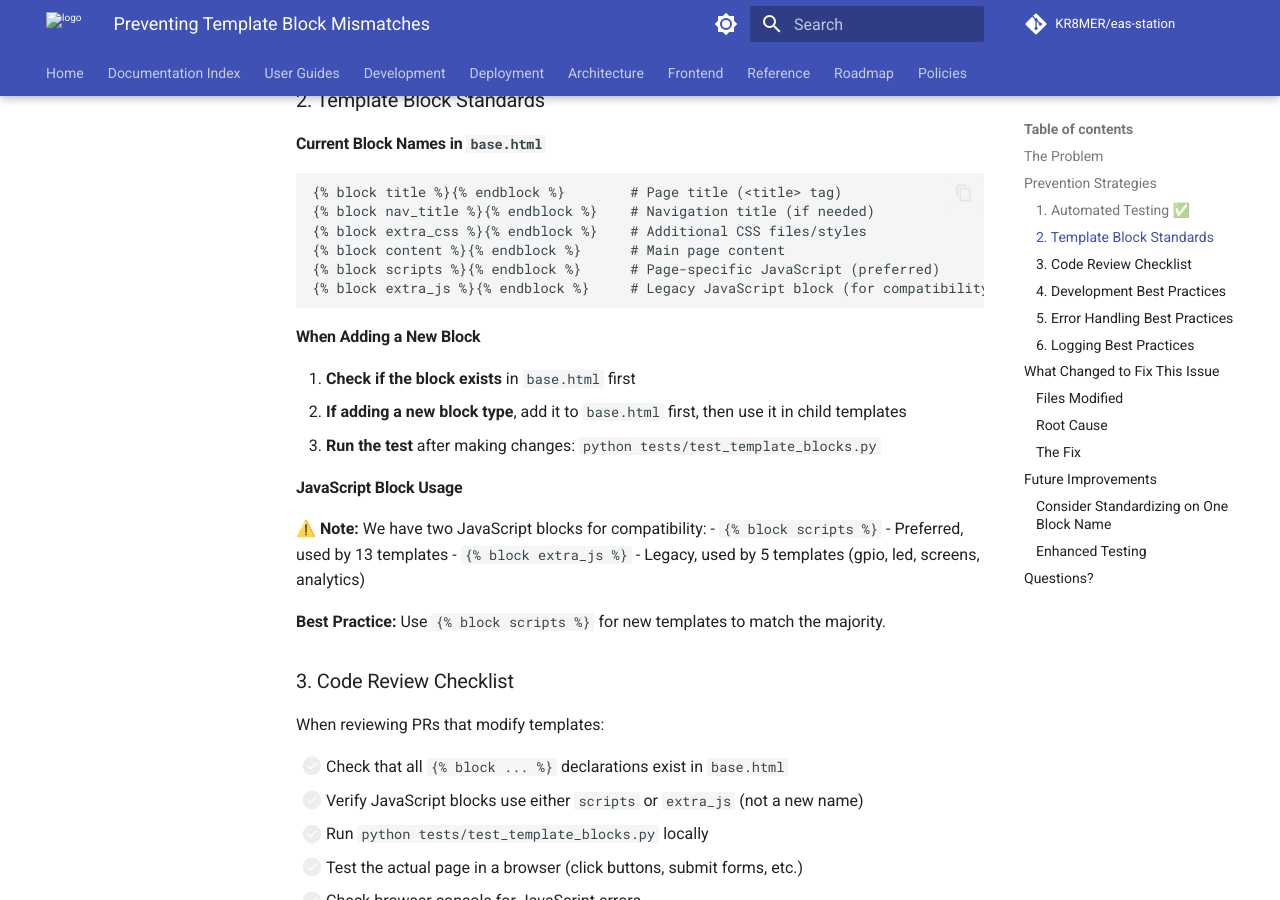
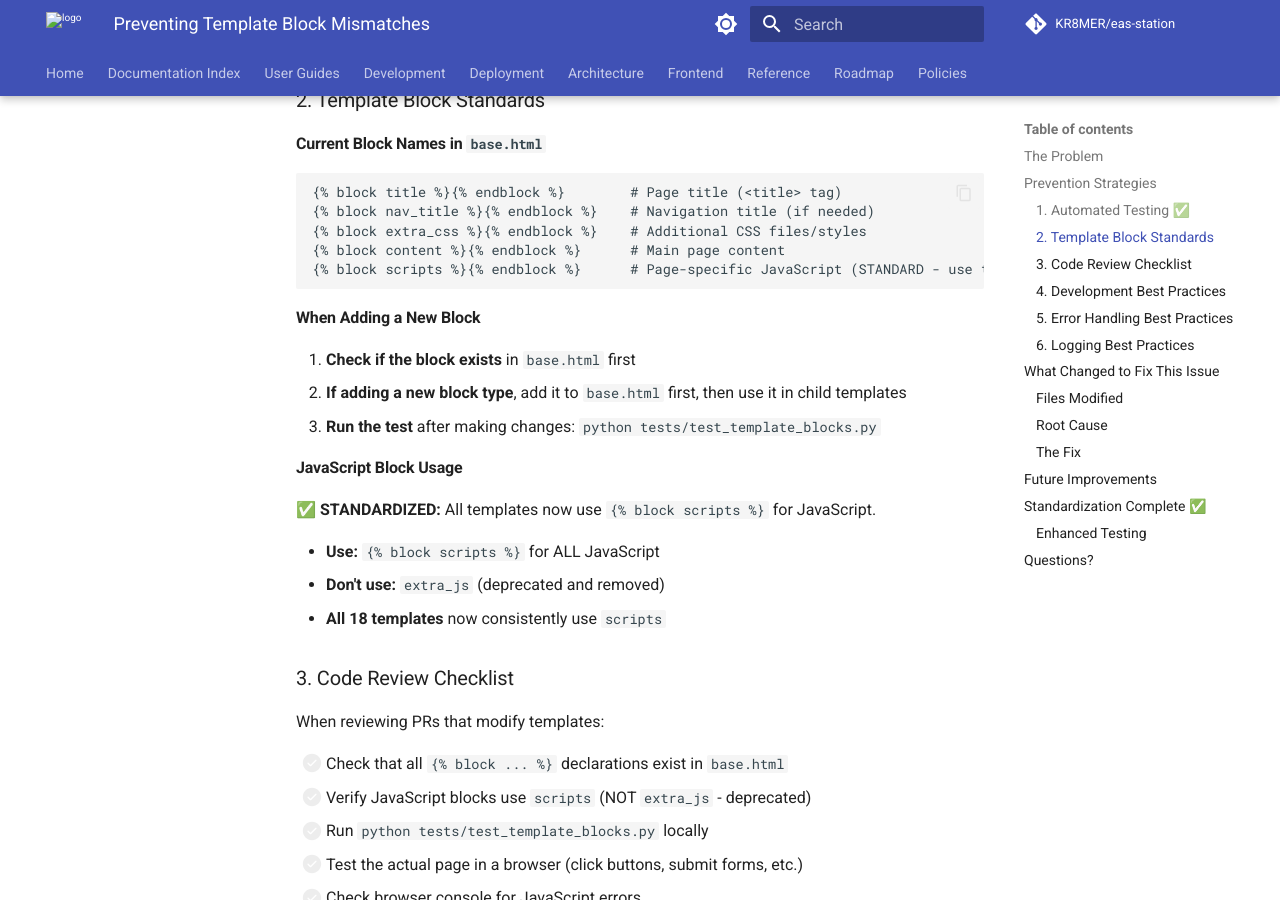
Before and after one commit to KR8MER/eas-station, an MkDocs documentation site: the page built from docs/TEMPLATE_BLOCK_GUIDE.md, in a window 1280 px wide and 900 px high, scrolled down 847 px. Built offline with MkDocs 1.6.1 and Material for MkDocs 9.7.7, drawn with Linux system fonts in a browser that asks for light colours; comment, search, counter and statistics services are not loaded; the version menu is left out; some of the changed text lies outside the part shown.

Commit message:
Complete template standardization: all templates use 'scripts' block
- Migrate 5 templates from 'extra_js' to 'scripts' for consistency
- Remove deprecated 'extra_js' block from base.html
- Update tests to enforce single standard (fails if extra_js used)
- Update documentation to reflect standardization
- Add comprehensive summary of all fixes

All 18 templates now consistently use {% block scripts %} for JavaScript.
Tests enforce this standard going forward.

Co-authored-by: KR8MER <69276965+KR8MER@users.noreply.github.com>

````diff
--- a/docs/TEMPLATE_BLOCK_GUIDE.md
+++ b/docs/TEMPLATE_BLOCK_GUIDE.md
@@ -39,8 +39,7 @@ python tests/test_template_blocks.py
 {% block nav_title %}{% endblock %}    # Navigation title (if needed)
 {% block extra_css %}{% endblock %}    # Additional CSS files/styles
 {% block content %}{% endblock %}      # Main page content
-{% block scripts %}{% endblock %}      # Page-specific JavaScript (preferred)
-{% block extra_js %}{% endblock %}     # Legacy JavaScript block (for compatibility)
+{% block scripts %}{% endblock %}      # Page-specific JavaScript (STANDARD - use this)
 ```
 
 #### When Adding a New Block
@@ -51,18 +50,18 @@ python tests/test_template_blocks.py
 
 #### JavaScript Block Usage
 
-**⚠️ Note:** We have two JavaScript blocks for compatibility:
-- `{% block scripts %}` - Preferred, used by 13 templates
-- `{% block extra_js %}` - Legacy, used by 5 templates (gpio, led, screens, analytics)
+**✅ STANDARDIZED:** All templates now use `{% block scripts %}` for JavaScript.
 
-**Best Practice:** Use `{% block scripts %}` for new templates to match the majority.
+- **Use:** `{% block scripts %}` for ALL JavaScript
+- **Don't use:** `extra_js` (deprecated and removed)
+- **All 18 templates** now consistently use `scripts`
 
 ### 3. Code Review Checklist
 
 When reviewing PRs that modify templates:
 
 - [ ] Check that all `{% block ... %}` declarations exist in `base.html`
-- [ ] Verify JavaScript blocks use either `scripts` or `extra_js` (not a new name)
+- [ ] Verify JavaScript blocks use `scripts` (NOT `extra_js` - deprecated)
 - [ ] Run `python tests/test_template_blocks.py` locally
 - [ ] Test the actual page in a browser (click buttons, submit forms, etc.)
 - [ ] Check browser console for JavaScript errors
@@ -184,15 +183,16 @@ Added `{% block extra_js %}` to `base.html` alongside the existing `{% block scr
 
 ## Future Improvements
 
-### Consider Standardizing on One Block Name
+## Standardization Complete ✅
 
-Currently we support both `scripts` and `extra_js` for compatibility. In a future major version, consider:
+**All templates now use `{% block scripts %}`** for JavaScript. The migration included:
 
-1. Standardizing on `{% block scripts %}` (most common)
-2. Migrating the 5 templates using `extra_js` to `scripts`
-3. Removing the `extra_js` block from `base.html`
+1. ✅ Updated 5 templates (gpio_control, gpio_pin_map, led_control, screens, analytics_dashboard)
+2. ✅ Removed deprecated `extra_js` block from `base.html`
+3. ✅ Updated tests to enforce the standard
+4. ✅ All 18 templates now consistent
 
-This would simplify the template structure and reduce confusion.
+The test now **fails** if any template uses the deprecated `extra_js` block, preventing future inconsistencies.
 
 ### Enhanced Testing
 
````
Also changed, not shown: GPIO_FIX_SUMMARY.md (added, +170 -0 lines), 7 other files.
